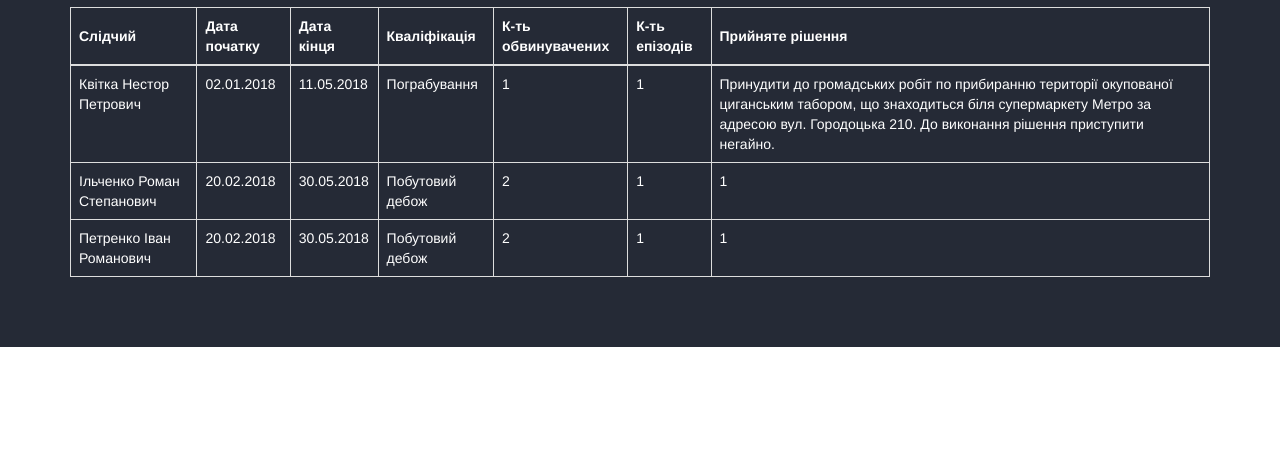
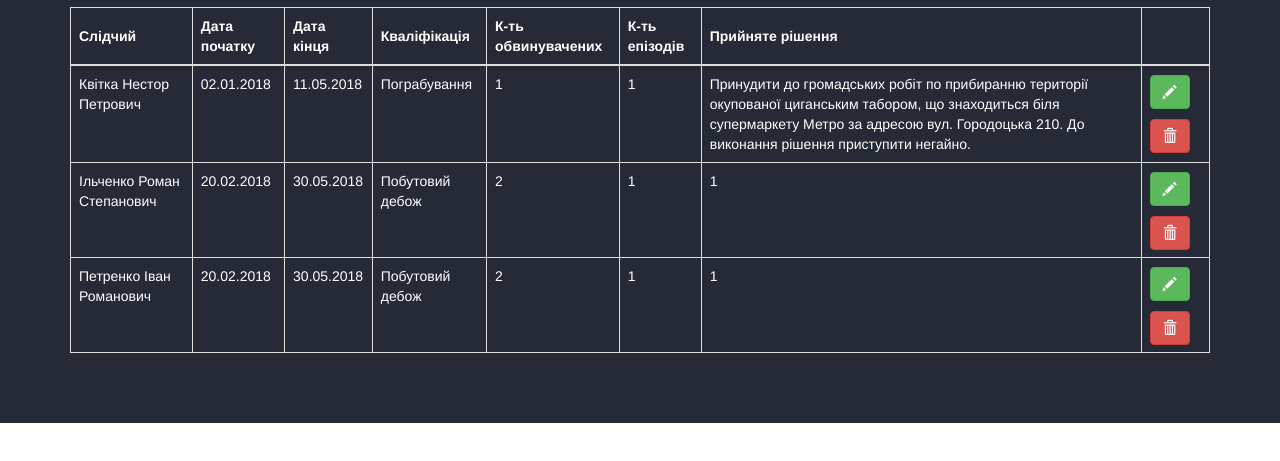
Before and after one commit to Nomaddis/BDAspidov, a website: page pug/index.pug in a window 1280 px wide. Shown: the part 309-770 px from the top of the page. Drawn offline with nearby package versions, Linux system fonts and the light colour scheme; files that its build step writes are made by us from their sources; files whose address does not match are found by name.

Commit message:
add control btns

```diff
--- a/less/main.less
+++ b/less/main.less
@@ -1,6 +1,4 @@
-/*
-*  ABOUT US BLOCK
-*/
+
 main {
   background-color: @base-dark;
   padding: 20px 0px 50px 0px;
@@ -42,3 +40,6 @@ main {
     background-color: #439c92;
   }
 }
+.edit {
+  margin-bottom: 10px;
+}
--- a/pug/modules/main.pug
+++ b/pug/modules/main.pug
@@ -87,6 +87,7 @@ main
                             th К-ть обвинувачених
                             th К-ть епізодів
                             th Прийняте рішення
+                            th
                     tbody
                         tr
                             td Квітка Нестор Петрович
@@ -96,6 +97,9 @@ main
                             td 1
                             td 1
                             td Принудити до громадських робіт по прибиранню території окупованої циганським табором, що знаходиться біля супермаркету Метро за адресою вул. Городоцька 210. До виконання рішення приступити негайно.
+                            td
+                                button.btn.glyphicon.glyphicon-pencil.btn-success.edit
+                                button.btn.glyphicon.glyphicon-trash.btn-danger
                         tr
                             td Ільченко Роман Степанович
                             td 20.02.2018
@@ -104,6 +108,9 @@ main
                             td 2
                             td 1
                             td 1
+                            td
+                                button.btn.glyphicon.glyphicon-pencil.btn-success.edit
+                                button.btn.glyphicon.glyphicon-trash.btn-danger
                         tr
                             td Петренко Іван Романович
                             td 20.02.2018
@@ -112,3 +119,6 @@ main
                             td 2
                             td 1
                             td 1
+                            td
+                                button.btn.glyphicon.glyphicon-pencil.btn-success.edit
+                                button.btn.glyphicon.glyphicon-trash.btn-danger
```
Also changed, not shown: web/css/all.css, web/index.html.
